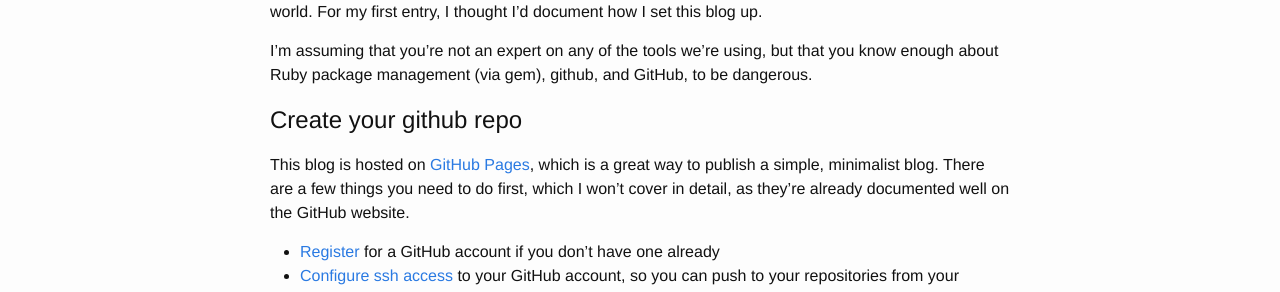
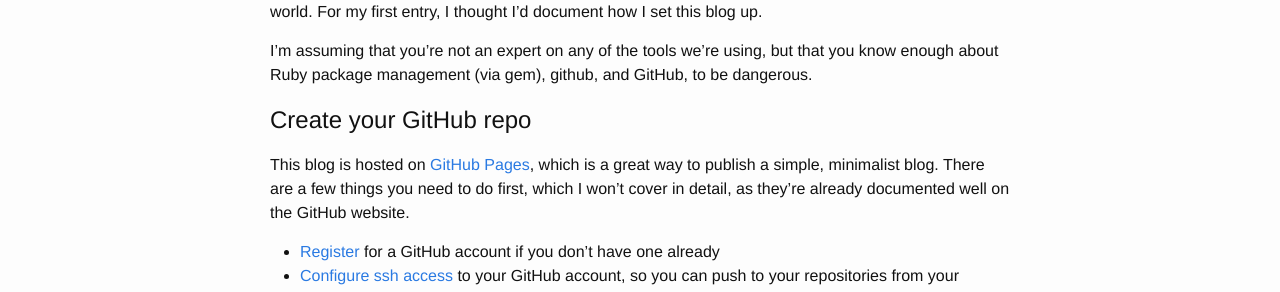
Before and after one commit to jason-speck/techblog, a Jekyll site: the page built from _posts/2015-10-02-creating-a-blog-on-github-pages.markdown, in a window 1280 px wide and 900 px high. Shown: the part 266-558 px from the top of the window. Built offline with Jekyll 4.4.1, drawn with Linux system fonts in a browser that asks for light colours.

Commit message:
more typos

```diff
--- a/_posts/2015-10-02-creating-a-blog-on-github-pages.markdown
+++ b/_posts/2015-10-02-creating-a-blog-on-github-pages.markdown
@@ -13,7 +13,7 @@ I'm assuming that you're not an expert on any of the tools we're using, but that
 you know enough about Ruby package management (via gem), github, and GitHub, to be
 dangerous.
 
-Create your github repo
+Create your GitHub repo
 =======================
 
 This blog is hosted on [GitHub Pages](https://pages.github.com/), which is a great way to publish a simple,
```
Also changed, not shown: 1 other file.
